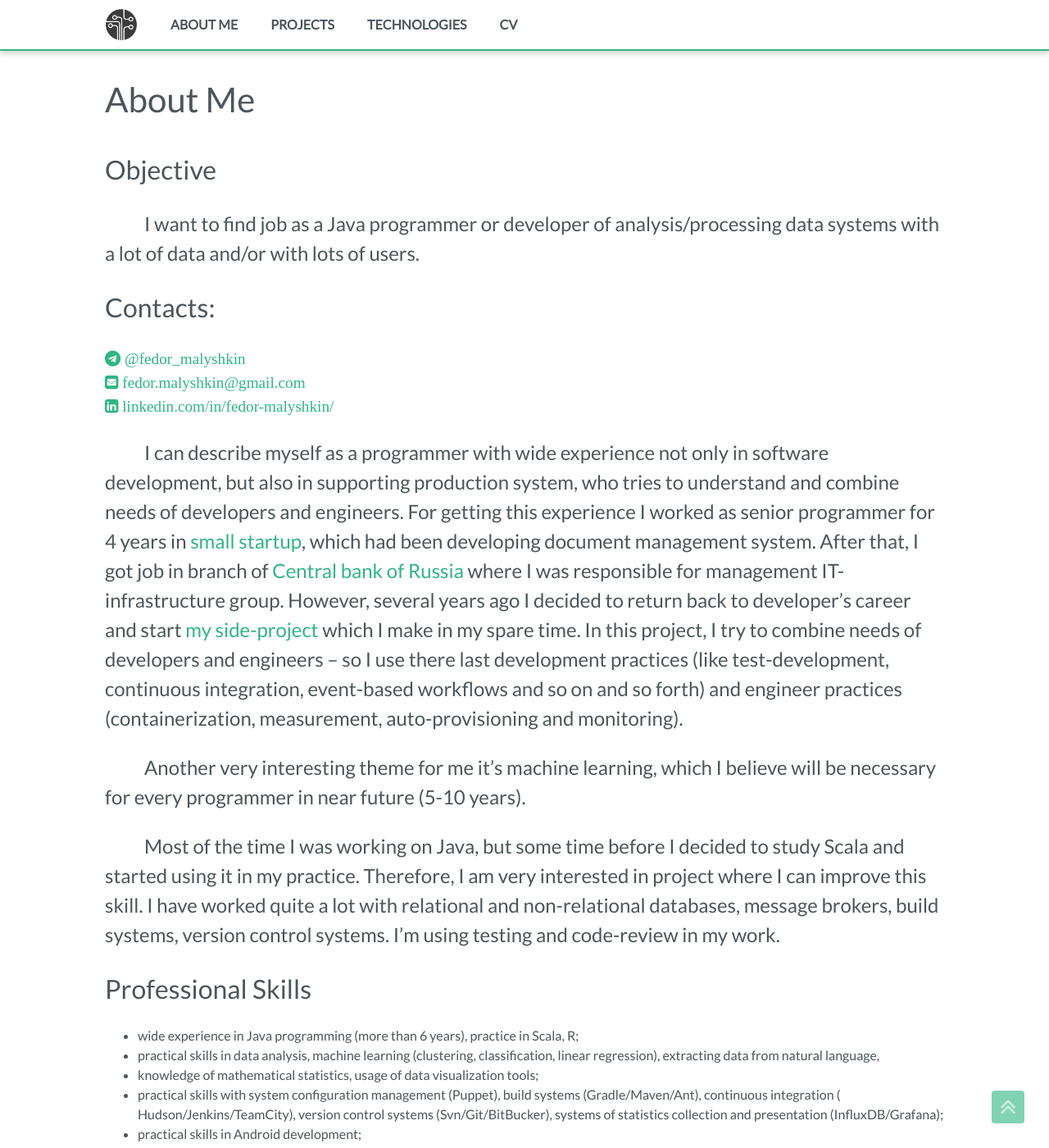
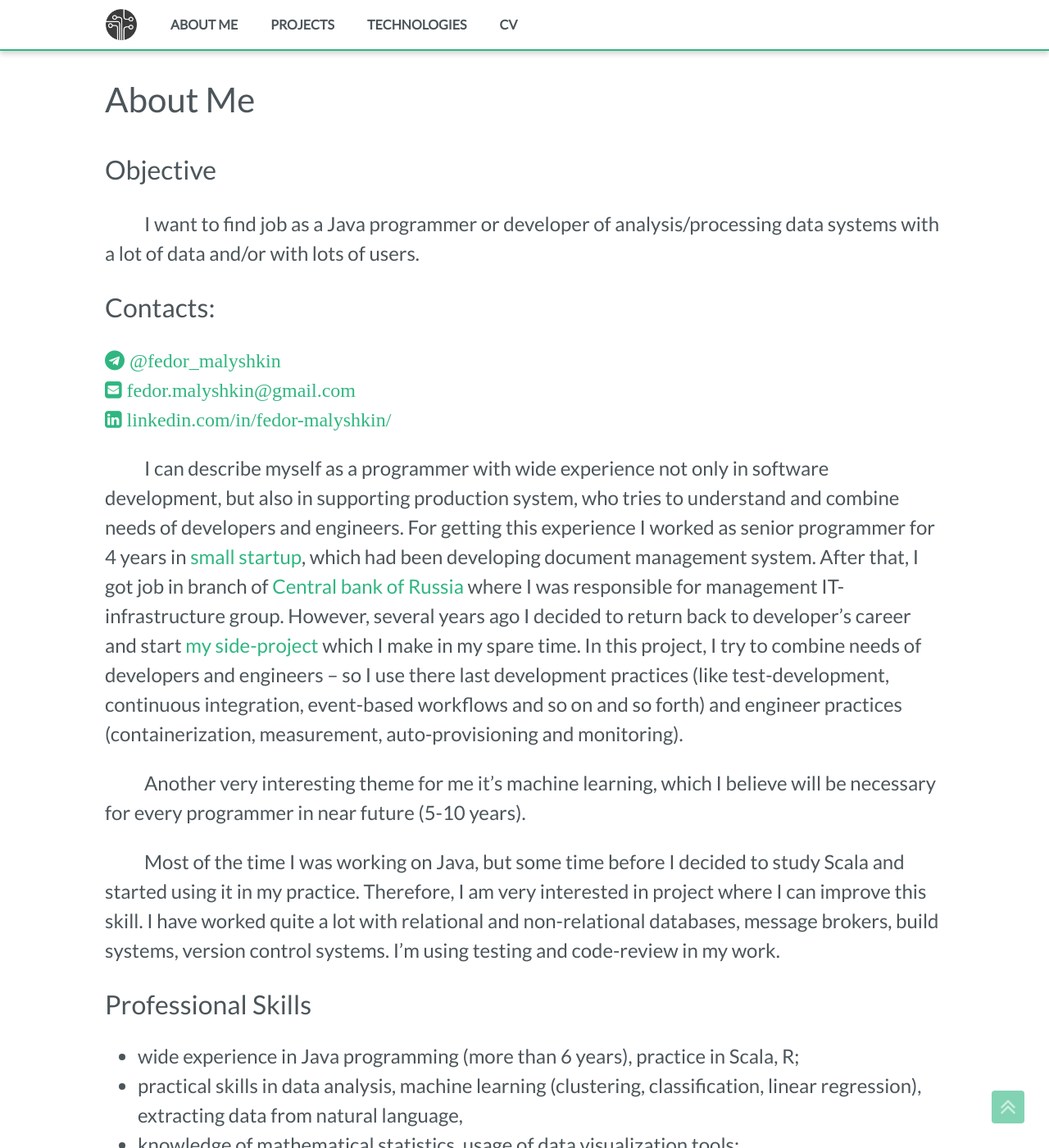
Before and after one commit to fedor-malyshkin/fedor-malyshkin.github.io, a Jekyll site: the page built from about_me.md, in a window 1280 px wide and 1400 px high. Shown: the whole window at 82% size. Built offline with Jekyll 4.4.1, drawn with Linux system fonts in a browser that asks for light colours.

Commit message:
Increase font everywhere

```diff
--- a/_sass/layouts/_post.scss
+++ b/_sass/layouts/_post.scss
@@ -36,12 +36,10 @@
         max-width: 100%;
     }
     .contacts {
-		font-size: 1.5rem;
         ul {
             padding: 0;
         }
         li {
-			font-size: 1.2rem;
             list-style-type: none;
         }
     }
@@ -66,8 +64,11 @@
         text-align: left;
         padding: 5px 10px;
     }
+    p,
+    li {
+        font-size: 1.5rem;
+    }
     p {
-		font-size: 1.5rem;
         text-indent: 2em;
     }
     >.post-header {
```
